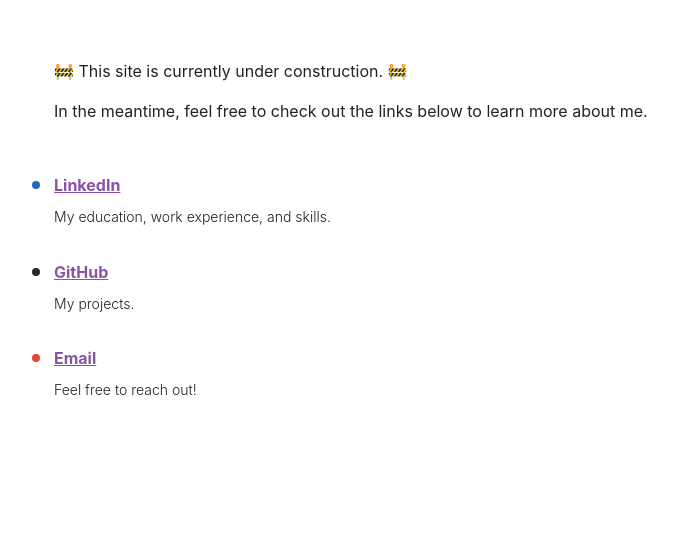
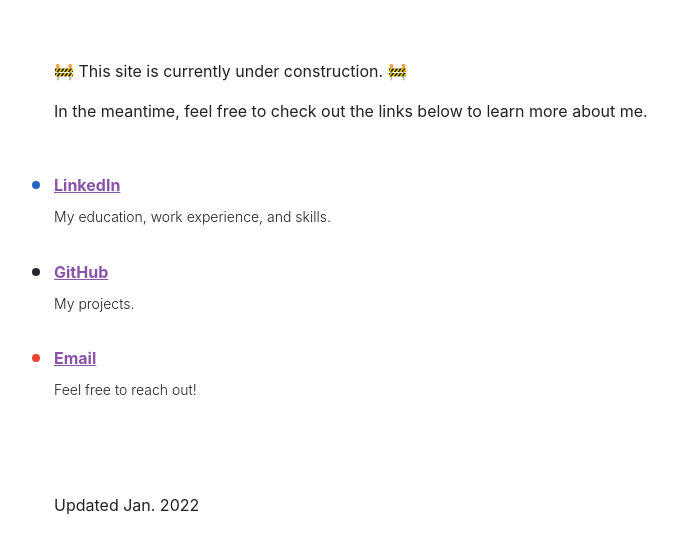
Before and after one commit to evanrubel/personal-website, a Gatsby site: page / in a window 1280 px wide. Shown: the part 146-700 px from the top of the page, without its empty margins (50-728 px from the left). Built offline with nearby package versions, Linux system fonts and the light colour scheme; Gatsby itself is replaced by a stand-in of ours.

Commit message:
Added footer tag

```diff
--- a/src/pages/index.js
+++ b/src/pages/index.js
@@ -136,6 +136,7 @@
           </li>
         ))}
       </ul>
+      <footer>Updated Jan. 2022</footer>
     </main>
   );
 };
```
